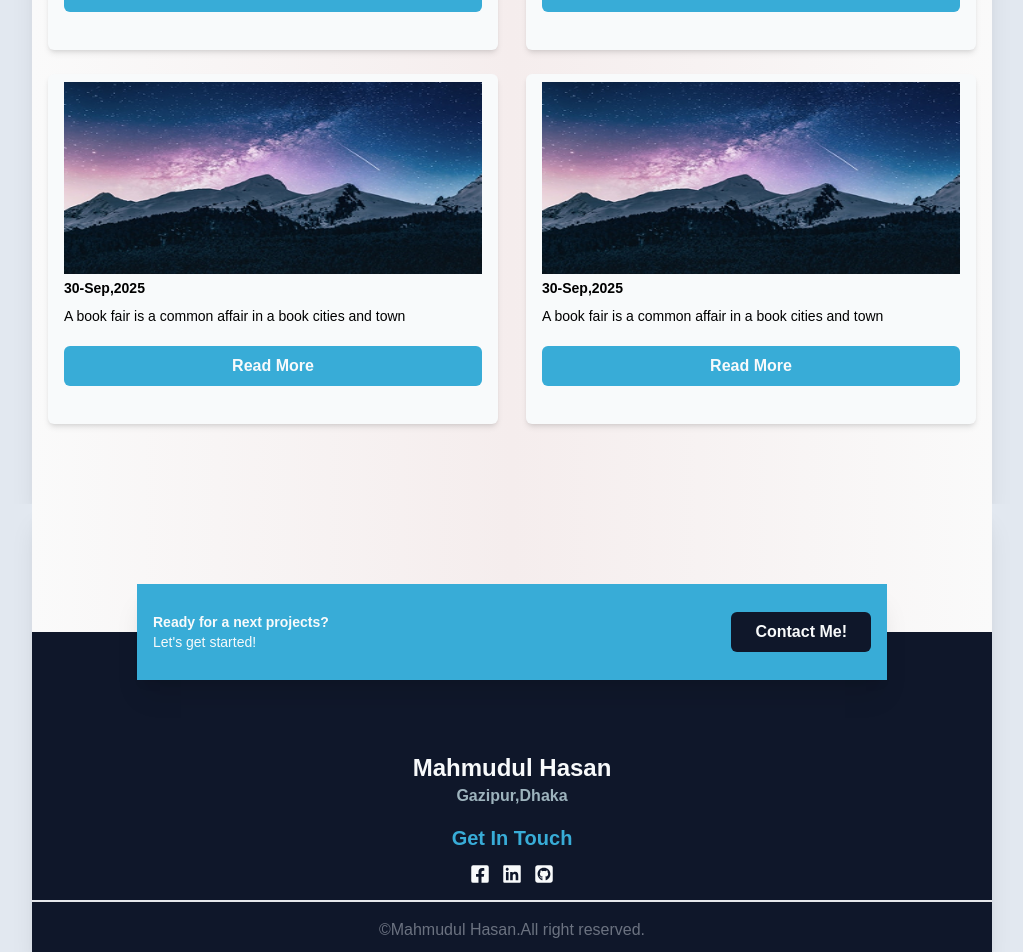
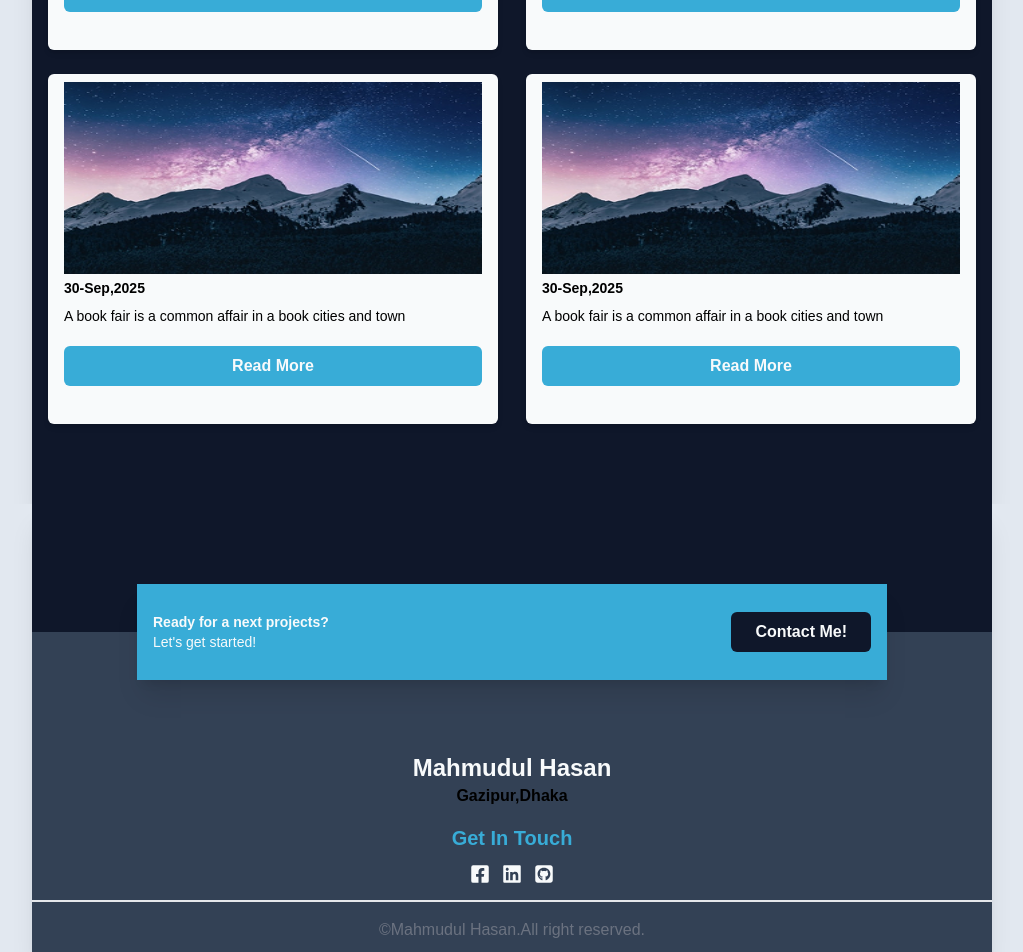
Before and after one commit to mahmudulhasanprodan/mahmudulportfolio, a React (Vite) app in the folder my-project/: page / in a window 1280 px wide. Shown: the part 2670-3622 px from the top of the page, without its empty margins (128-1151 px from the left). Built offline with nearby package versions, Linux system fonts and the light colour scheme.

Commit message:
theme changer complete

```diff
--- a/my-project/src/HomeComponent/Blog/Blog.jsx
+++ b/my-project/src/HomeComponent/Blog/Blog.jsx
@@ -1,14 +1,22 @@
 import { BlogProduct } from "../../Utils/Utils";
-
+import { useContext } from "react";
+import { ThemeProvider } from "../../Utils/ThemContex";
 
 const Blog = () => {
 
+  const { themeUser } = useContext(ThemeProvider);
 
   return (
     <>
       <div className="bg-mainBg" id="blog">
         <div className="container">
-          <div className="bg-bgColor shadow-xl md:px-4 py-20">
+          <div
+            className={`${
+              themeUser === "light"
+                ? "bg-slate-900 shadow-xl md:px-4 py-20"
+                : "bg-bgColor shadow-xl md:px-4 py-20"
+            }`}
+          >
             <div className="flex item center justify-center py-10 pb-10">
               <h2 className="font-JosefinSans font-bold text-3xl">Blogs</h2>
             </div>
--- a/my-project/src/HomeComponent/Footer/Footer.jsx
+++ b/my-project/src/HomeComponent/Footer/Footer.jsx
@@ -2,10 +2,11 @@ import { useState } from "react";
 import { FaFacebookSquare } from "react-icons/fa";
 import { FaLinkedin } from "react-icons/fa";
 import { FaSquareGithub } from "react-icons/fa6";
-
+import { useContext } from "react";
+import { ThemeProvider } from "../../Utils/ThemContex";
 const Footer = () => {
   const[contactModal,setcontactModal] = useState(false);
-
+  const { themeUser } = useContext(ThemeProvider);
   // HandleContact function is start here
   const HandleContact = () => {
         setcontactModal(!contactModal);
@@ -15,10 +16,25 @@ const Footer = () => {
     <>
       <div className="bg-mainBg">
         <div className="container">
-          <div className="bg-bgColor shadow-xl pt-32">
-            <div className="bg-slate-900 w-full h-80 relative pt-24">
+          <div
+            className={`${
+              themeUser === "light"
+                ? "bg-slate-900 shadow-xl pt-32"
+                : "bg-bgColor shadow-xl pt-32"
+            }`}
+          >
+            <div
+              className={`${
+                themeUser === "light"
+                  ? "bg-slate-700 w-full h-80 relative pt-24"
+                  : "bg-slate-900 w-full h-80 relative pt-24"
+              }`}
+            >
               <div className="flex items-center justify-center">
-                <div className="w-full md:w-[750px] h-24 bg-textColorTwo absolute -top-12 flex items-center justify-between px-4 shadow-xl" id="contact">
+                <div
+                  className="w-full md:w-[750px] h-24 bg-textColorTwo absolute -top-12 flex items-center justify-between px-4 shadow-xl"
+                  id="contact"
+                >
                   <div>
                     <h2 className="font-JosefinSans text-sm md:text-md text-textColorOne font-bold">
                       Ready for a next projects?
@@ -42,7 +58,13 @@ const Footer = () => {
                   <h2 className="font-JosefinSans font-bold text-2xl text-textColorOne text-center">
                     Mahmudul Hasan
                   </h2>
-                  <h3 className="font-JosefinSans font-bold text-md text-textColorThree text-center">
+                  <h3
+                    className={`${
+                      themeUser === "light"
+                        ? "font-JosefinSans font-bold text-md text-black text-center"
+                        : "font-JosefinSans font-bold text-md text-textColorThree text-center"
+                    }`}
+                  >
                     Gazipur,Dhaka
                   </h3>
                 </div>
@@ -73,7 +95,6 @@ const Footer = () => {
         </div>
 
         {/* Contact madal is here */}
-
       </div>
     </>
   );
```
